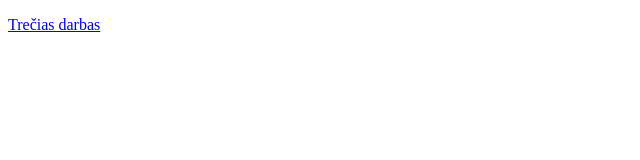
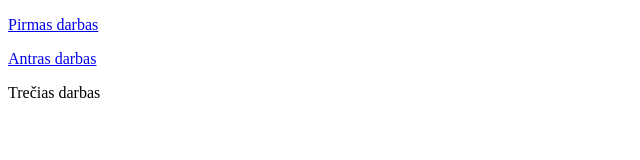
Before and after one commit to atejon123/atejon123.github.io, a plain HTML site: page index.html in a window 1280 px wide. Shown: the whole page, without its empty margins (0-640 px from the left). Drawn offline with Linux system fonts and the light colour scheme.

Commit message:
Update index.html

```diff
--- a/index.html
+++ b/index.html
@@ -4,8 +4,8 @@
         <meta charset="utf-8">
         </head>
         <body>
-            <p><a href="pirmas/kelione.html"Pirmas darbas</a></p>
-            <p><a href="antras/receptai.html"Antras darbas</a></p>
+            <p><a href="pirmas/kelione.html">Pirmas darbas</a></p>
+            <p><a href="antras/receptai.html">Antras darbas</a></p>
             <p>Trečias darbas</p>
         </body>
         </html>
```
